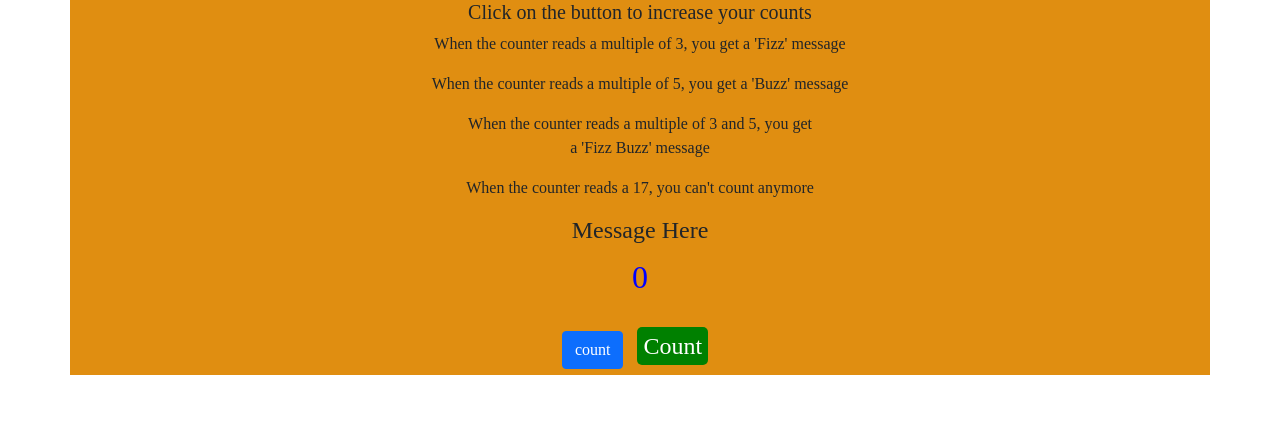
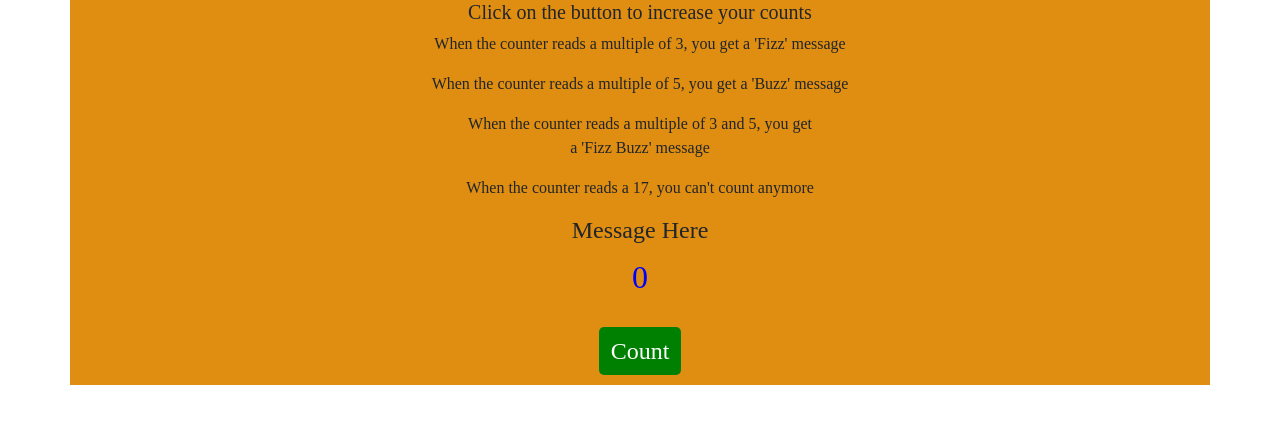
Before and after one commit to Tdebrah/Devictor-Counts, a plain HTML site: page index.html in a window 1280 px wide. Drawn offline with nearby package versions, Linux system fonts and the light colour scheme.

Commit message:
editing button

```diff
--- a/index.html
+++ b/index.html
@@ -51,8 +51,8 @@
             <h4 id="Message">Message Here</h4>
             <p id="counter">0</p>
         </div>
-        <div class="btn btn-primary">count</div>
-        <button id="counterBtn">Count</button>
+        <div id="counterBtn" class="btn btn-primary">Count</div>
+        <!-- <button id="counterBtn">Count</button> -->
     </div>
 
 </body>
```
